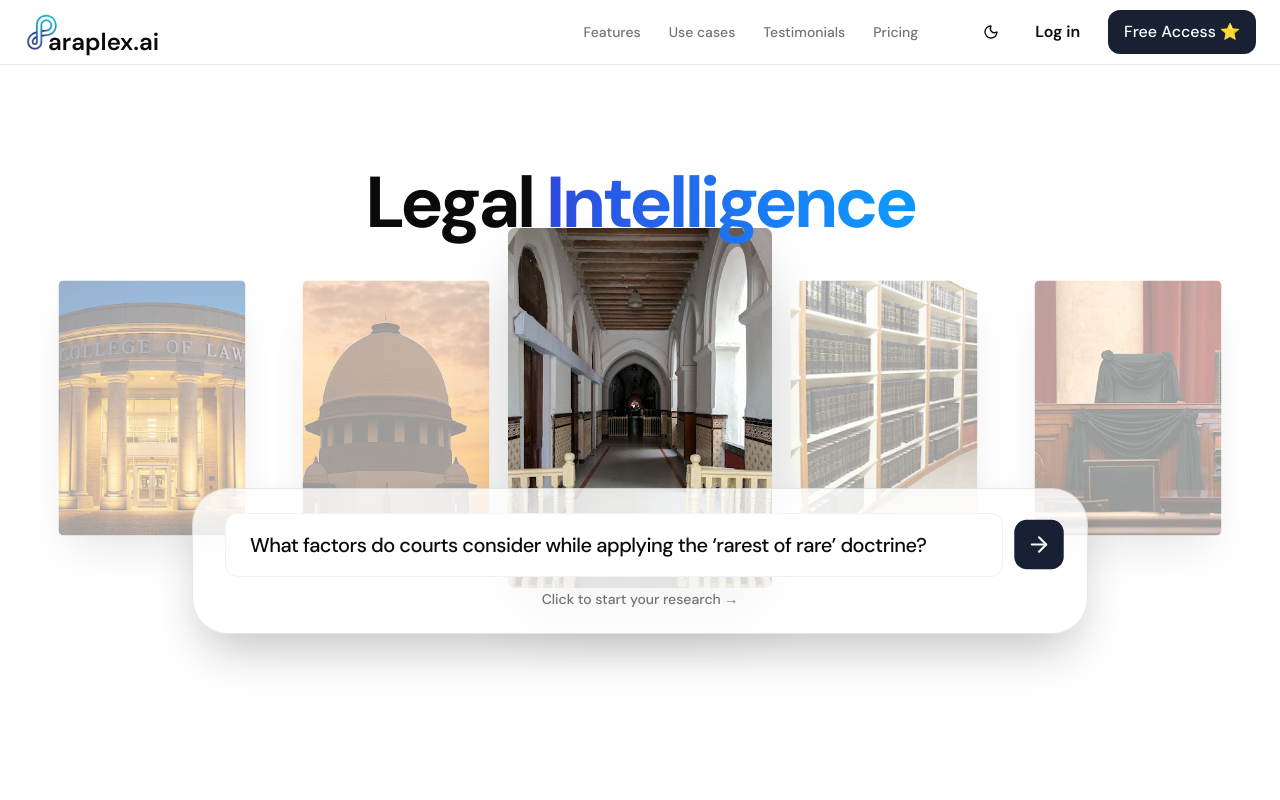
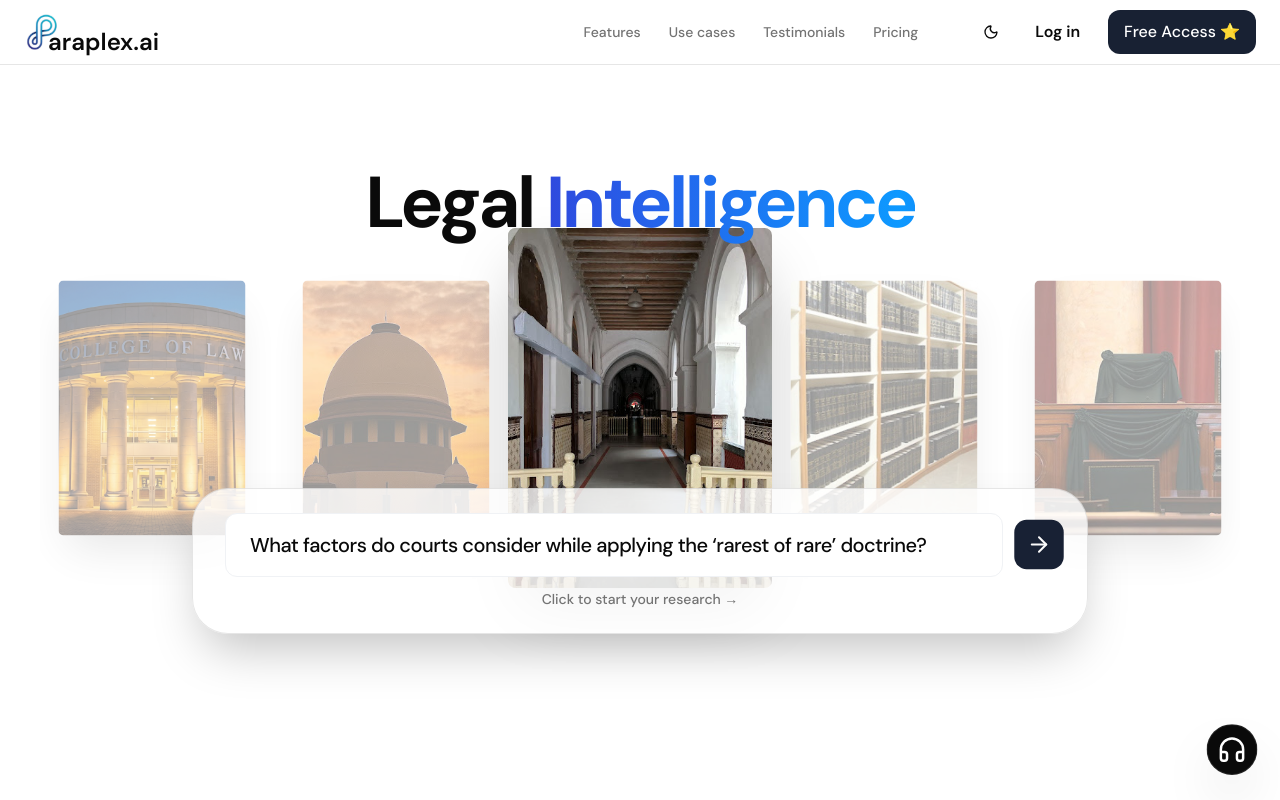
Before and after one commit to thelexbot/lex_html, a Next.js app: page / in a window 1280 px wide. Shown: the top 800 px of the page. Built offline with nearby package versions, Linux system fonts and the light colour scheme.

Commit message:
codeUpdated

```diff
--- /dev/null
+++ b/app/contactFab/contactFab.tsx
@@ -0,0 +1,124 @@
+"use client";
+
+import { useState, useEffect } from "react";
+import { motion, AnimatePresence } from "framer-motion";
+import {
+  MessageCircle,
+  Phone,
+  Mail,
+  Headphones,
+  X,
+  ArrowRight,
+  MessageSquare,
+} from "lucide-react";
+
+const ContactFab = () => {
+  const [isOpen, setIsOpen] = useState(false);
+  const [isReady, setIsReady] = useState(false);
+
+  useEffect(() => {
+    const timer = setTimeout(() => setIsReady(true), 2000);
+    return () => clearTimeout(timer);
+  }, []);
+
+  const menuItems = [
+    {
+      id: 1,
+      label: "WhatsApp",
+      icon: <MessageSquare size={20} />,
+      bg: "bg-[#4ADE80]",
+      text: "text-black",
+      href: "https://wa.me/917982092862?text=Hi%20I%20need%20more%20information%20about%20LEX",
+    },
+    {
+      id: 2,
+      label: "Call Us",
+      icon: <Phone size={20} />,
+      bg: "bg-[var(--color-foreground)]",
+      text: "text-[var(--color-background)]",
+      href: "tel:+917982092872",
+    },
+    {
+      id: 3,
+      label: "Email",
+      icon: <Mail size={20} />,
+      bg: "bg-[#EF4444]",
+      text: "text-white",
+      href: "mailto:Prabhjot@thelexbot.com",
+    },
+  ];
+
+  return (
+    <div className="fixed bottom-6 right-6 z-50 flex flex-col items-end gap-3">
+      <AnimatePresence>
+        {isOpen && (
+          <motion.div
+            initial={{ opacity: 0, y: 20, scale: 0.8 }}
+            animate={{ opacity: 1, y: 0, scale: 1 }}
+            exit={{ opacity: 0, y: 20, scale: 0.8 }}
+            className="flex flex-col items-end gap-3 mb-2"
+          >
+            {menuItems.map((item) => (
+              <motion.a
+                key={item.id}
+                href={item.href}
+                whileHover={{ scale: 1.05 }}
+                whileTap={{ scale: 0.95 }}
+                className={`${item.bg} ${item.text} flex items-center gap-2 px-4 py-2 rounded-full shadow-lg`}
+              >
+                {item.icon}
+                <span className="font-medium text-sm">{item.label}</span>
+              </motion.a>
+            ))}
+          </motion.div>
+        )}
+      </AnimatePresence>
+
+      <motion.button
+        onClick={() => setIsOpen(!isOpen)}
+        className="relative w-12 h-12 bg-[var(--color-foreground)] text-[var(--color-background)] rounded-full flex items-center justify-center shadow-2xl overflow-hidden shrink-0 border border-white/10 cursor-pointer"
+        animate={
+          isReady && !isOpen
+            ? {
+                scale: [1, 1.1, 1],
+                y: [0, -4, 0],
+              }
+            : { scale: 1, y: 0 }
+        }
+        transition={
+          isReady && !isOpen
+            ? { duration: 2, repeat: Infinity, ease: "easeInOut" }
+            : { duration: 0.2 }
+        }
+      >
+        {isReady && !isOpen && (
+          <motion.span
+            className="absolute inset-0 bg-gradient-to-r from-transparent via-white/30 to-transparent"
+            initial={{ x: "-150%", skewX: -20 }}
+            animate={{ x: "150%" }}
+            transition={{
+              duration: 1.5,
+              repeat: Infinity,
+              repeatDelay: 1,
+              ease: "easeInOut",
+            }}
+          />
+        )}
+
+        {isReady && !isOpen && (
+          <motion.span
+            className="absolute inset-0 rounded-full ring-4 ring-white/10"
+            animate={{ scale: [1, 1.2, 1], opacity: [0.5, 0, 0.5] }}
+            transition={{ duration: 2, repeat: Infinity }}
+          />
+        )}
+
+        <div className="relative z-10">
+          {isOpen ? <X size={28} /> : <Headphones size={28} />}
+        </div>
+      </motion.button>
+    </div>
+  );
+};
+
+export default ContactFab;
--- a/app/page.tsx
+++ b/app/page.tsx
@@ -6,6 +6,7 @@ import Features from "@/components/layouts/Features";
 import TabbedComponent from "@/components/sections/TabbedComponent";
 import Reviews from "@/components/layouts/Reviews";
 import Footer from "@/components/layouts/Footer";
+import ContactFab from "./contactFab/contactFab";
 
 export const metadata: Metadata = {
   title: "AI Powered Legal Research Platform for Lawyers",
@@ -25,6 +26,7 @@ export default function Home() {
 
         <Reviews />
       </main>
+      <ContactFab />
     </>
   );
 }
```
Also changed, not shown: 1 other file (tests, documents, lock files or other folders).
